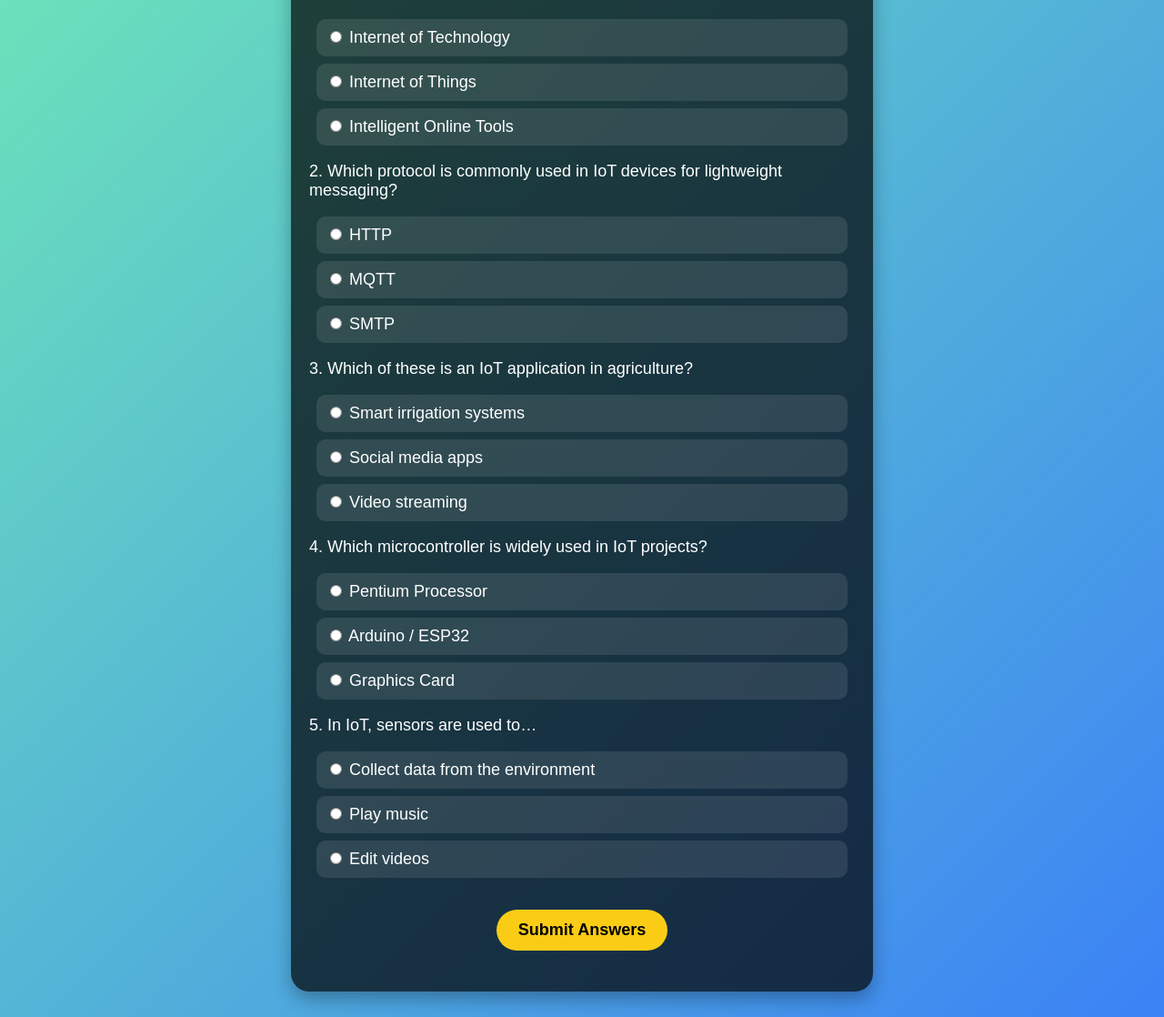
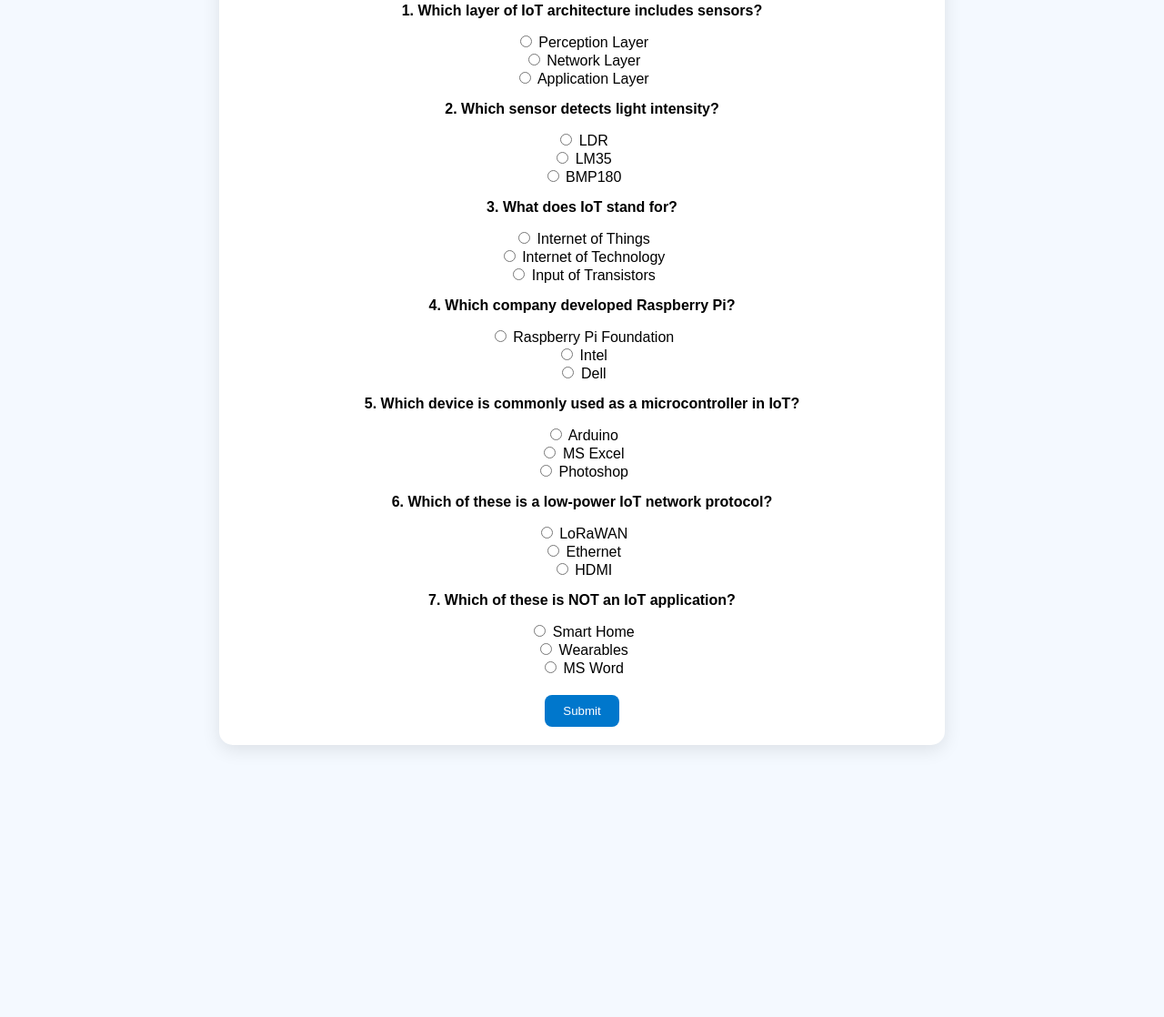
Before and after one commit to vivekp45/Quiz, a plain HTML site: page index.html in a window 1280 px wide. Shown: the part 138-1256 px from the top of the page at 91% size. After the commit the page ends 997 px from the top, so only its background shows below. Drawn offline with Linux system fonts and the light colour scheme.

Commit message:
Update index.html

```diff
--- a/index.html
+++ b/index.html
@@ -2,130 +2,89 @@
 <html lang="en">
 <head>
   <meta charset="UTF-8">
-  <meta name="viewport" content="width=device-width, initial-scale=1.0">
-  <title>IoT Workshop Quiz</title>
+  <title>IoT Quiz</title>
   <style>
-    body {
-      font-family: 'Poppins', sans-serif;
-      background: linear-gradient(135deg, #6EE7B7, #3B82F6);
-      color: #fff;
-      text-align: center;
-      padding: 20px;
-    }
-    .quiz-box {
-      background: rgba(0, 0, 0, 0.7);
-      padding: 20px;
-      border-radius: 20px;
-      max-width: 600px;
-      margin: auto;
-      box-shadow: 0px 8px 20px rgba(0,0,0,0.3);
-    }
-    h1 {
-      font-size: 28px;
-      margin-bottom: 20px;
-    }
-    .question {
-      margin: 15px 0;
-      font-size: 18px;
-      text-align: left;
-    }
-    label {
-      display: block;
-      background: rgba(255, 255, 255, 0.1);
-      margin: 8px;
-      padding: 10px;
-      border-radius: 10px;
-      cursor: pointer;
-      transition: 0.3s;
-    }
-    label:hover {
-      background: rgba(255, 255, 255, 0.3);
-    }
-    button {
-      margin-top: 20px;
-      padding: 12px 24px;
-      font-size: 18px;
-      border: none;
-      border-radius: 30px;
-      cursor: pointer;
-      background: #FACC15;
-      color: #000;
-      font-weight: bold;
-      transition: 0.3s;
-    }
-    button:hover {
-      background: #FBBF24;
-    }
-    #result {
-      margin-top: 25px;
-      font-size: 20px;
-      font-weight: bold;
-    }
+    body { font-family: 'Poppins', sans-serif; background: #f4f9ff; text-align: center; }
+    .quiz-box { background: white; width: 60%; margin: 40px auto; padding: 20px; border-radius: 15px; box-shadow: 0px 5px 20px rgba(0,0,0,0.1); }
+    h1 { color: #0077cc; }
+    button { padding: 10px 20px; border: none; border-radius: 8px; background: #0077cc; color: white; cursor: pointer; margin-top: 20px; }
+    button:hover { background: #005fa3; }
+    .question { font-weight: bold; margin: 15px 0; }
   </style>
 </head>
 <body>
   <div class="quiz-box">
-    <h1>🔥 IoT Quick Quiz 🔥</h1>
-    <form id="quizForm">
-
-      <div class="question">
-        <p>1. What does IoT stand for?</p>
-        <label><input type="radio" name="q1" value="wrong"> Internet of Technology</label>
-        <label><input type="radio" name="q1" value="correct"> Internet of Things</label>
-        <label><input type="radio" name="q1" value="wrong"> Intelligent Online Tools</label>
-      </div>
-
-      <div class="question">
-        <p>2. Which protocol is commonly used in IoT devices for lightweight messaging?</p>
-        <label><input type="radio" name="q2" value="wrong"> HTTP</label>
-        <label><input type="radio" name="q2" value="correct"> MQTT</label>
-        <label><input type="radio" name="q2" value="wrong"> SMTP</label>
-      </div>
-
-      <div class="question">
-        <p>3. Which of these is an IoT application in agriculture?</p>
-        <label><input type="radio" name="q3" value="correct"> Smart irrigation systems</label>
-        <label><input type="radio" name="q3" value="wrong"> Social media apps</label>
-        <label><input type="radio" name="q3" value="wrong"> Video streaming</label>
-      </div>
-
-      <div class="question">
-        <p>4. Which microcontroller is widely used in IoT projects?</p>
-        <label><input type="radio" name="q4" value="wrong"> Pentium Processor</label>
-        <label><input type="radio" name="q4" value="correct"> Arduino / ESP32</label>
-        <label><input type="radio" name="q4" value="wrong"> Graphics Card</label>
-      </div>
-
-      <div class="question">
-        <p>5. In IoT, sensors are used to…</p>
-        <label><input type="radio" name="q5" value="correct"> Collect data from the environment</label>
-        <label><input type="radio" name="q5" value="wrong"> Play music</label>
-        <label><input type="radio" name="q5" value="wrong"> Edit videos</label>
-      </div>
-
-      <button type="button" onclick="checkQuiz()">Submit Answers</button>
-    </form>
-
-    <div id="result"></div>
+    <h1>🚀 IoT Knowledge Quiz</h1>
+    <form id="quizForm"></form>
+    <button onclick="submitQuiz()">Submit</button>
   </div>
 
   <script>
-    function checkQuiz() {
-      let correct = 0;
-      let total = 5;
-      let answers = document.querySelectorAll("input[type=radio]:checked");
-      answers.forEach(ans => {
-        if(ans.value === "correct") correct++;
+    const questions = [
+      { q: "Which protocol is most commonly used in IoT?", options: ["HTTP", "MQTT", "FTP"], answer: "MQTT" },
+      { q: "Which of these is NOT an IoT application?", options: ["Smart Home", "Wearables", "MS Word"], answer: "MS Word" },
+      { q: "What does IoT stand for?", options: ["Internet of Things", "Internet of Technology", "Input of Transistors"], answer: "Internet of Things" },
+      { q: "Which device is commonly used as a microcontroller in IoT?", options: ["Arduino", "MS Excel", "Photoshop"], answer: "Arduino" },
+      { q: "IoT devices usually connect to cloud through?", options: ["Bluetooth", "Internet", "CD Drive"], answer: "Internet" },
+      { q: "Which sensor is used to measure temperature in IoT?", options: ["LM35", "LDR", "MQ135"], answer: "LM35" },
+      { q: "Which communication module is used in IoT for SIM-based internet?", options: ["ESP8266", "SIM800L", "HC-05"], answer: "SIM800L" },
+      { q: "Which company developed Arduino?", options: ["Intel", "Massimo Banzi & team", "Microsoft"], answer: "Massimo Banzi & team" },
+      { q: "Which wireless technology is widely used in smart homes?", options: ["Zigbee", "CDMA", "DSL"], answer: "Zigbee" },
+      { q: "What does MQTT stand for?", options: ["Message Queue Telemetry Transport", "Multi Query Transfer Tool", "Main Queue Transfer Text"], answer: "Message Queue Telemetry Transport" },
+      { q: "Which IoT board has Wi-Fi built in?", options: ["Arduino Uno", "ESP32", "Raspberry Pi Pico"], answer: "ESP32" },
+      { q: "Which gas sensor is used for air quality monitoring?", options: ["MQ135", "DHT11", "BMP180"], answer: "MQ135" },
+      { q: "Which memory is non-volatile?", options: ["RAM", "ROM", "Cache"], answer: "ROM" },
+      { q: "Which layer of IoT architecture includes sensors?", options: ["Perception Layer", "Network Layer", "Application Layer"], answer: "Perception Layer" },
+      { q: "Which is an example of wearable IoT?", options: ["Fitbit", "MS Word", "Photoshop"], answer: "Fitbit" },
+      { q: "What does RFID stand for?", options: ["Radio Frequency Identification", "Random File ID", "Rapid Function IoT Device"], answer: "Radio Frequency Identification" },
+      { q: "Which of these is a low-power IoT network protocol?", options: ["LoRaWAN", "Ethernet", "HDMI"], answer: "LoRaWAN" },
+      { q: "Which IoT device is used in agriculture?", options: ["Soil Moisture Sensor", "CD Drive", "Scanner"], answer: "Soil Moisture Sensor" },
+      { q: "Which board is more powerful than Arduino Uno?", options: ["ESP32", "MS Paint", "Notepad"], answer: "ESP32" },
+      { q: "Which software is used to program Arduino?", options: ["Arduino IDE", "MS PowerPoint", "Photoshop"], answer: "Arduino IDE" },
+      { q: "Which IoT application helps in smart cities?", options: ["Smart Traffic Management", "Word Processor", "CD Burning"], answer: "Smart Traffic Management" },
+      { q: "Which pin type on Arduino is used for analog input?", options: ["A0–A5", "D0–D13", "RX–TX"], answer: "A0–A5" },
+      { q: "Which company developed Raspberry Pi?", options: ["Raspberry Pi Foundation", "Intel", "Dell"], answer: "Raspberry Pi Foundation" },
+      { q: "Which IoT protocol works on publish-subscribe model?", options: ["MQTT", "HTTP", "FTP"], answer: "MQTT" },
+      { q: "Which sensor detects light intensity?", options: ["LDR", "LM35", "BMP180"], answer: "LDR" }
+    ];
+
+    // Shuffle and pick 7 random questions
+    const shuffled = questions.sort(() => 0.5 - Math.random()).slice(0, 7);
+
+    // Render questions
+    const form = document.getElementById("quizForm");
+    shuffled.forEach((q, i) => {
+      const div = document.createElement("div");
+      div.innerHTML = `
+        <p class="question">${i+1}. ${q.q}</p>
+        ${q.options.map(opt => `
+          <label><input type="radio" name="q${i}" value="${opt}"> ${opt}</label><br>
+        `).join("")}
+      `;
+      form.appendChild(div);
+    });
+
+    function submitQuiz() {
+      let score = 0, results = [];
+      shuffled.forEach((q, i) => {
+        const selected = document.querySelector(`input[name="q${i}"]:checked`);
+        if (selected) {
+          if (selected.value === q.answer) {
+            score++;
+          } else {
+            results.push({question: q.q, correct: q.answer, chosen: selected.value});
+          }
+        } else {
+          results.push({question: q.q, correct: q.answer, chosen: "Not answered"});
+        }
       });
 
-      let result = document.getElementById("result");
-      if(correct >= 3) {
-        result.innerHTML = `✅ You got ${correct}/${total}!<br> You have good knowledge 🚀.<br> Enhance it further by joining our workshop 🎯`;
-        result.style.color = "#4ADE80";
-      } else {
-        result.innerHTML = `❌ You got only ${correct}/${total}.<br> Don’t worry 😅 Improve your knowledge by joining our workshop 📚`;
-        result.style.color = "#F87171";
-      }
+      // Save results
+      localStorage.setItem("quizScore", score);
+      localStorage.setItem("quizTotal", shuffled.length);
+      localStorage.setItem("quizReview", JSON.stringify(results));
+
+      window.location.href = "result.html";
     }
   </script>
 </body>
```
